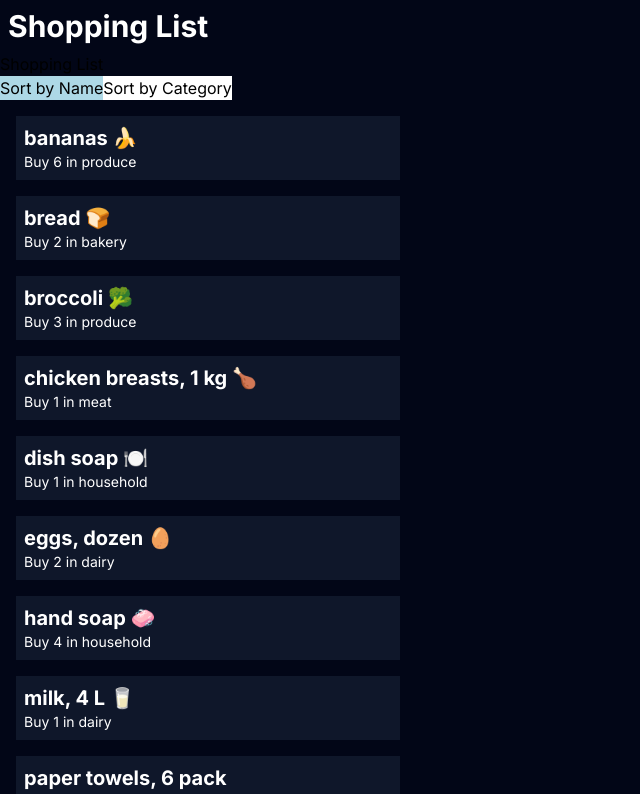
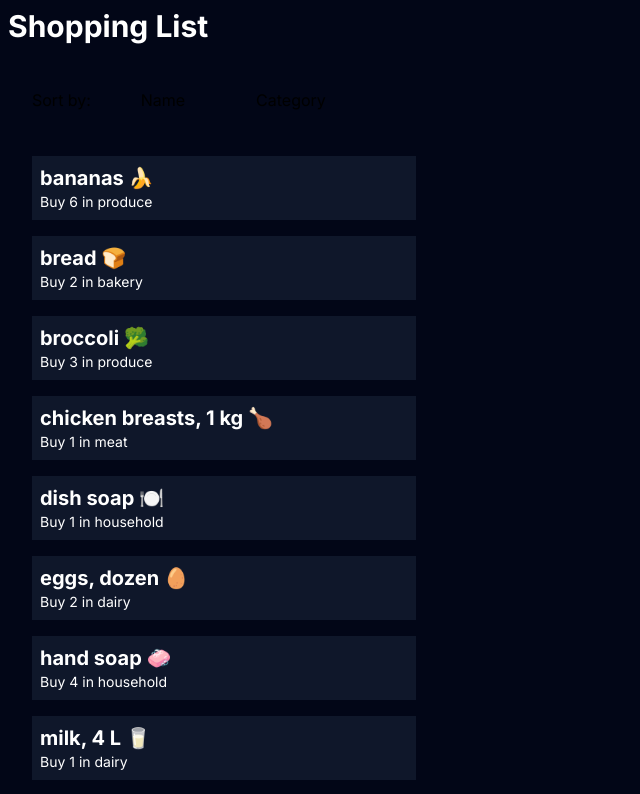
Before and after one commit to emonhundubey/cprg306-assignments, a Next.js app: page /week-5 in a window 1280 px wide. Shown: the top 794 px of the page, without its empty margins (0-640 px from the left). Built offline with nearby package versions, Linux system fonts and the light colour scheme.

Commit message:
update tailwind
changed tailwind

```diff
--- a/app/week-5/Item-List.js
+++ b/app/week-5/Item-List.js
@@ -18,22 +18,23 @@ const ItemList = () => {
   });
 
   return (
-    <div>
-      <h2>Shopping List</h2>
-      <div>
-        <button
+    <div className="m-4">
+      <div className="inline-flex items-center p-4">
+      <h2 className= "mr-2">Sort by:</h2>
+      <button
           onClick={() => setSortBy('name')}
-          style={{ backgroundColor: sortBy === 'name' ? 'lightblue' : 'white' }}
+          className={`bg-${sortBy === 'name' ? 'orange-500' : 'orange-700'} p-1 m-2 w-28 transition-colors`}
         >
-          Sort by Name
-        </button>
-        <button
+        Name
+      </button>
+      <button
           onClick={() => setSortBy('category')}
-          style={{ backgroundColor: sortBy === 'category' ? 'lightblue' : 'white' }}
+          className={`bg-${sortBy === 'category' ? 'orange-500' : 'orange-700'} p-1 m-2 w-28 transition-colors`}
         >
-          Sort by Category
-        </button>
-      </div>
+    Category
+  </button>
+</div>
+
 
       {sortedItems.map((item) => (
         <Item key={item.id} name={item.name} quantity={item.quantity} category={item.category} />
```
